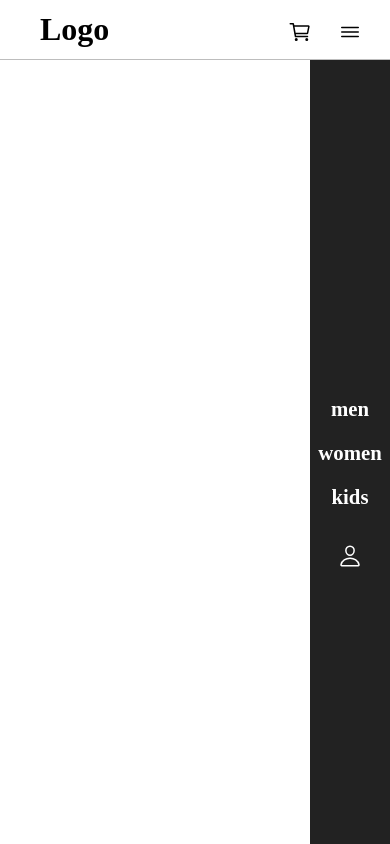
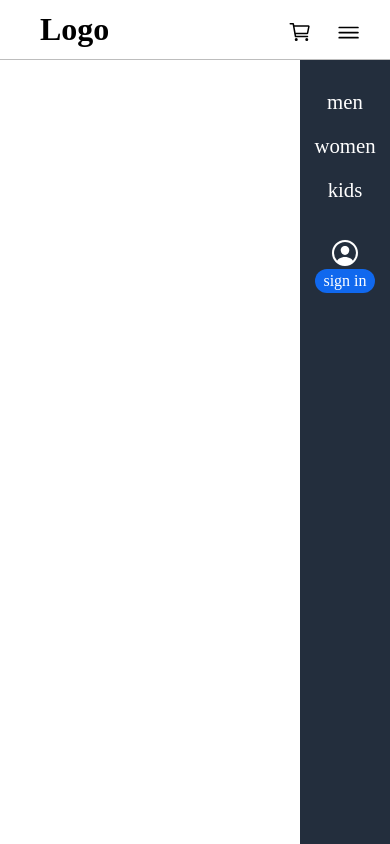
Before and after one commit to Slayer-X164/project-9---shoes-website, a plain HTML site: page index.html in a window 390 px wide. Both pictures are taken after a click on the element 360 px from the left and 32 px from the top of the page. Drawn offline with nearby package versions, Linux system fonts and the light colour scheme.

Commit message:
added sign in btn

```diff
--- a/home.css
+++ b/home.css
@@ -14,6 +14,21 @@ header{
     justify-content: space-between;
     align-items: center;
     border-bottom: 1px solid rgb(189, 189, 189);
+}
+#signinrow{
+    width: 150px;
+    flex-direction: row;
+    display: flex;
+}
+.signIn{
+    color: white;
+        background-color: rgb(16, 104, 238);
+        width: 100%;
+        margin-top: 3px;
+        padding: 3px 5px;
+        font-weight: 500;
+        border-radius: 20px;
+        font-size: 1rem;
 }
 .nav-part3{
     display: flex;
@@ -42,11 +57,11 @@ header{
 .nav-sub-part1{
     width: 200px;
     display: flex;
-    justify-content: space-evenly;
+    justify-content: space-around;
 }
 .nav-sub-part1 a{
     color: black;
-
+    margin-right: 20px;
     font-size: 1.3rem;
     font-weight: bold;
     text-decoration: none;
--- a/index.html
+++ b/index.html
@@ -25,9 +25,9 @@
                 <a href="#">kids</a>
             </div>
             <div class="nav-sub-part2">
-                <div class="icon-contain">
-                    <ion-icon name="person-outline"></ion-icon>
-                    <!-- <p>Profile</p> -->
+                <div class="icon-contain " id="signinrow">
+                    <ion-icon name="person-circle-outline" class="profile"></ion-icon>
+                    <p class="signIn">sign in</p>
                 </div>
 
             </div>
@@ -38,6 +38,7 @@
         </div>
         <div class="menu-contain ">
             <ion-icon name="menu-outline" class="menu"></ion-icon>
+
         </div>
     </header>
     <script src="home.js"></script>
--- a/responsive.css
+++ b/responsive.css
@@ -10,18 +10,36 @@
     }
     .nav-sub-part1{
         text-align: center;
-
+        margin-top: 30px;
         width: auto;
         flex-direction: column;
 
     }
     .nav-sub-part1 a{
-        color: white;
+        margin-right: 0;
+        font-weight: 500;
+        color: rgb(255, 255, 255);
         margin-bottom: 20px;
     }
     .nav-sub-part2{
         margin-left: 10px;
         flex: none;
+    }
+    .profile{
+        font-size: 2rem;
+    }
+    #signinrow{
+        flex-direction: column;
+    }
+    .signIn{
+        display: block;
+        background-color: rgb(16, 104, 238);
+        width: 100%;
+        margin-top: 3px;
+        padding: 3px 5px;
+        font-weight: 500;
+        border-radius: 20px;
+        font-size: 1rem;
     }
     .cart{
         margin: 0;
@@ -30,15 +48,15 @@
         position: fixed;
         display: none;
         color: white;
-        justify-content: center;
+        justify-content: flex-start;
         gap: 15px;
         height:100%;
-        width: 80px;
+        width: 90px;
         z-index: 110;
         right: 0;
         margin-top: 60px;
         top:0;
-        background-color: rgba(0, 0, 0, 0.868);
+        background-color: #020e20dd;
         /* background-color: red; */
         flex-direction: column;
         /* position: absolute; */
@@ -58,11 +76,11 @@
 
     }
     .menu{
-        top: 20px;
+        top: 19px;
         right: 2%;
         position: fixed;
         padding-right: 20px;
-        font-size: 1.5rem;
+        font-size: 1.7rem;
         /* margin-right: 10px; */
         margin-left: 20px;
         display: block;
```
